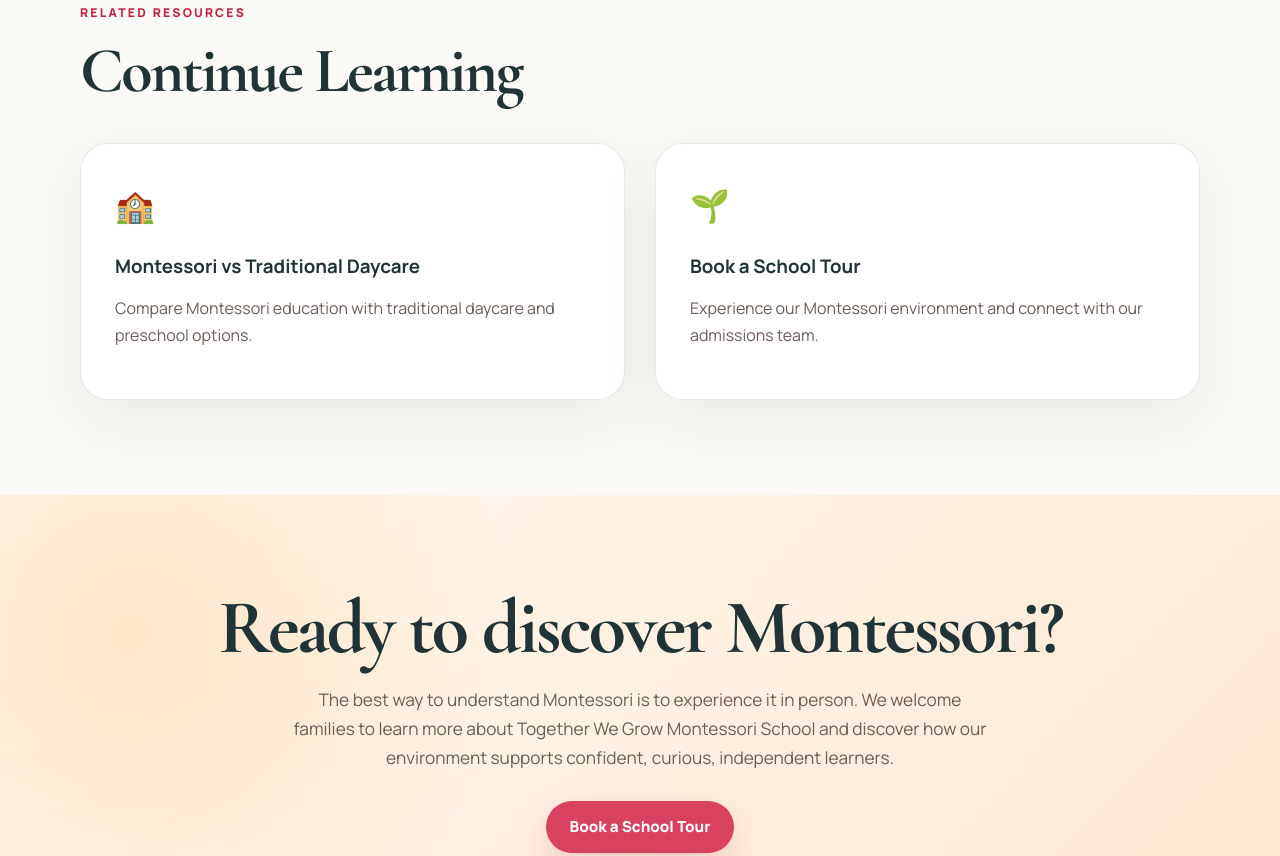
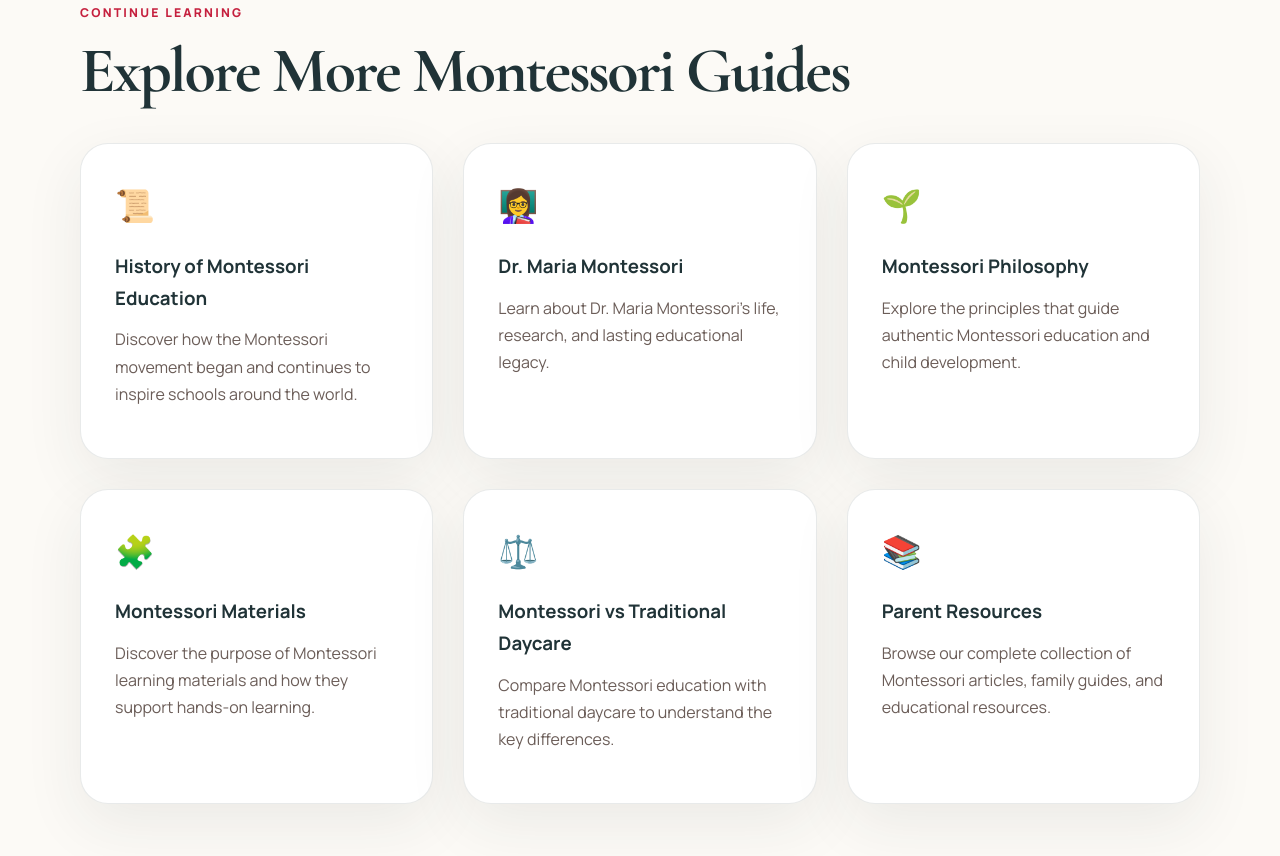
Before and after one commit to twgmontessori/twg-montessori-website, a plain HTML site: page about-montessori.html in a window 1280 px wide. Shown: the part 5590-6446 px from the top of the page. Drawn offline with nearby package versions, Linux system fonts and the light colour scheme.

Commit message:
Update about-montessori.html

```diff
--- a/about-montessori.html
+++ b/about-montessori.html
@@ -615,21 +615,57 @@
 </section>
 <section class="related-resources">
   <div class="learn-wrap">
-    <p class="eyebrow red">Related Resources</p>
-    <h2>Continue Learning</h2>
+    <p class="eyebrow red">Continue Learning</p>
+    <h2>Explore More Montessori Guides</h2>
 
     <div class="related-grid">
-      <a href="montessori-vs-daycare.html" class="related-card">
-        <span>🏫</span>
-        <h3>Montessori vs Traditional Daycare</h3>
-        <p>Compare Montessori education with traditional daycare and preschool options.</p>
-      </a>
+      <a href="history-of-montessori-education.html" class="related-card">
+  <span>📜</span>
+  <h3>History of Montessori Education</h3>
+  <p>
+    Discover how the Montessori movement began and continues to inspire schools around the world.
+  </p>
+</a>
 
-      <a href="index.html#tour" class="related-card">
-        <span>🌱</span>
-        <h3>Book a School Tour</h3>
-        <p>Experience our Montessori environment and connect with our admissions team.</p>
-      </a>
+      <a href="dr-maria-montessori.html" class="related-card">
+  <span>👩‍🏫</span>
+  <h3>Dr. Maria Montessori</h3>
+  <p>
+    Learn about Dr. Maria Montessori's life, research, and lasting educational legacy.
+  </p>
+</a>
+
+  <a href="montessori-philosophy.html" class="related-card">
+  <span>🌱</span>
+  <h3>Montessori Philosophy</h3>
+  <p>
+    Explore the principles that guide authentic Montessori education and child development.
+  </p>
+</a>
+
+  <a href="montessori-materials.html" class="related-card">
+  <span>🧩</span>
+  <h3>Montessori Materials</h3>
+  <p>
+    Discover the purpose of Montessori learning materials and how they support hands-on learning.
+  </p>
+</a>
+
+  <a href="montessori-vs-daycare.html" class="related-card">
+  <span>⚖️</span>
+  <h3>Montessori vs Traditional Daycare</h3>
+  <p>
+    Compare Montessori education with traditional daycare to understand the key differences.
+  </p>
+</a>
+
+<a href="parent-resources.html" class="related-card">
+  <span>📚</span>
+  <h3>Parent Resources</h3>
+  <p>
+    Browse our complete collection of Montessori articles, family guides, and educational resources.
+  </p>
+</a>
     </div>
   </div>
 </section>
```
